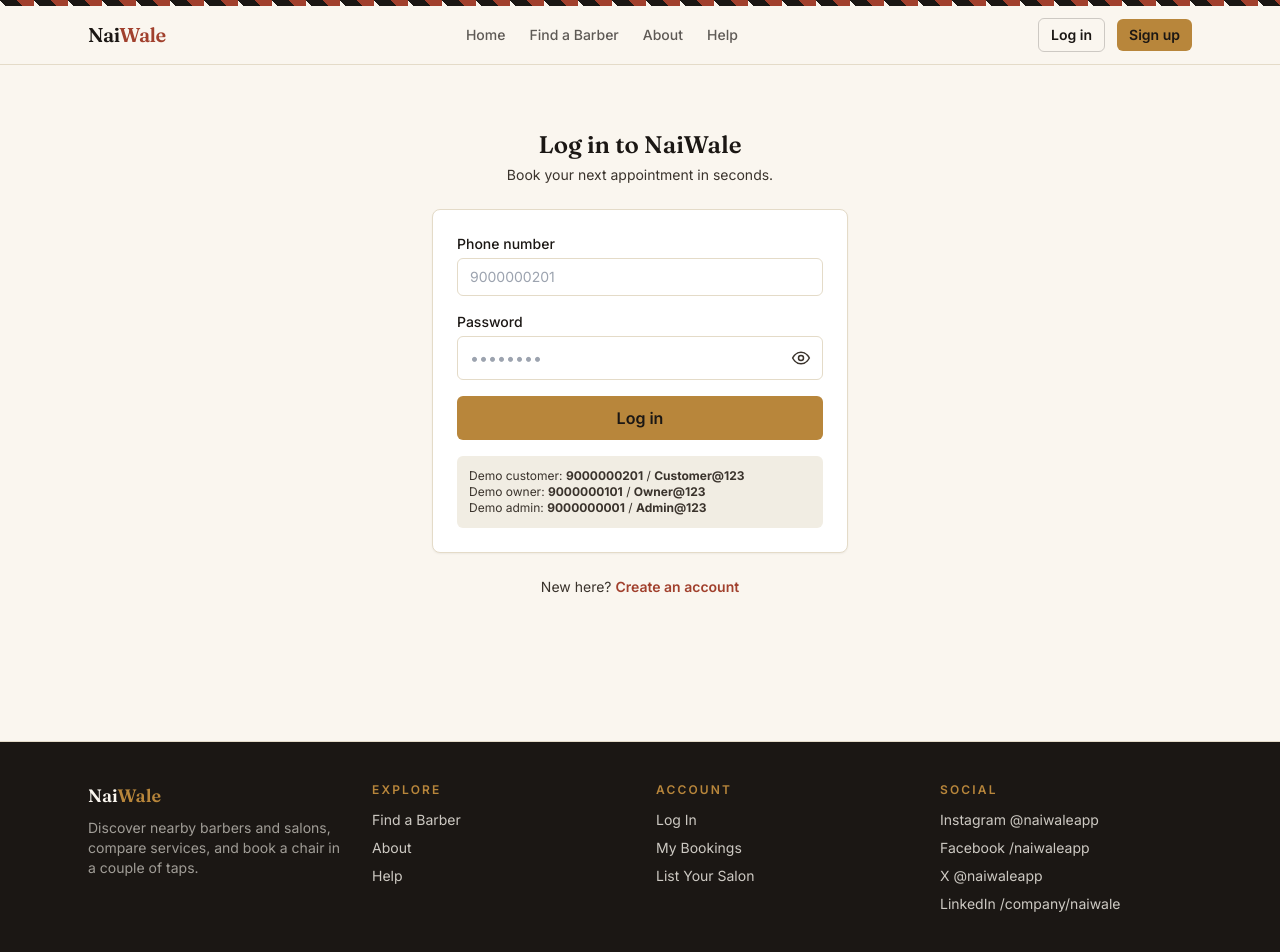
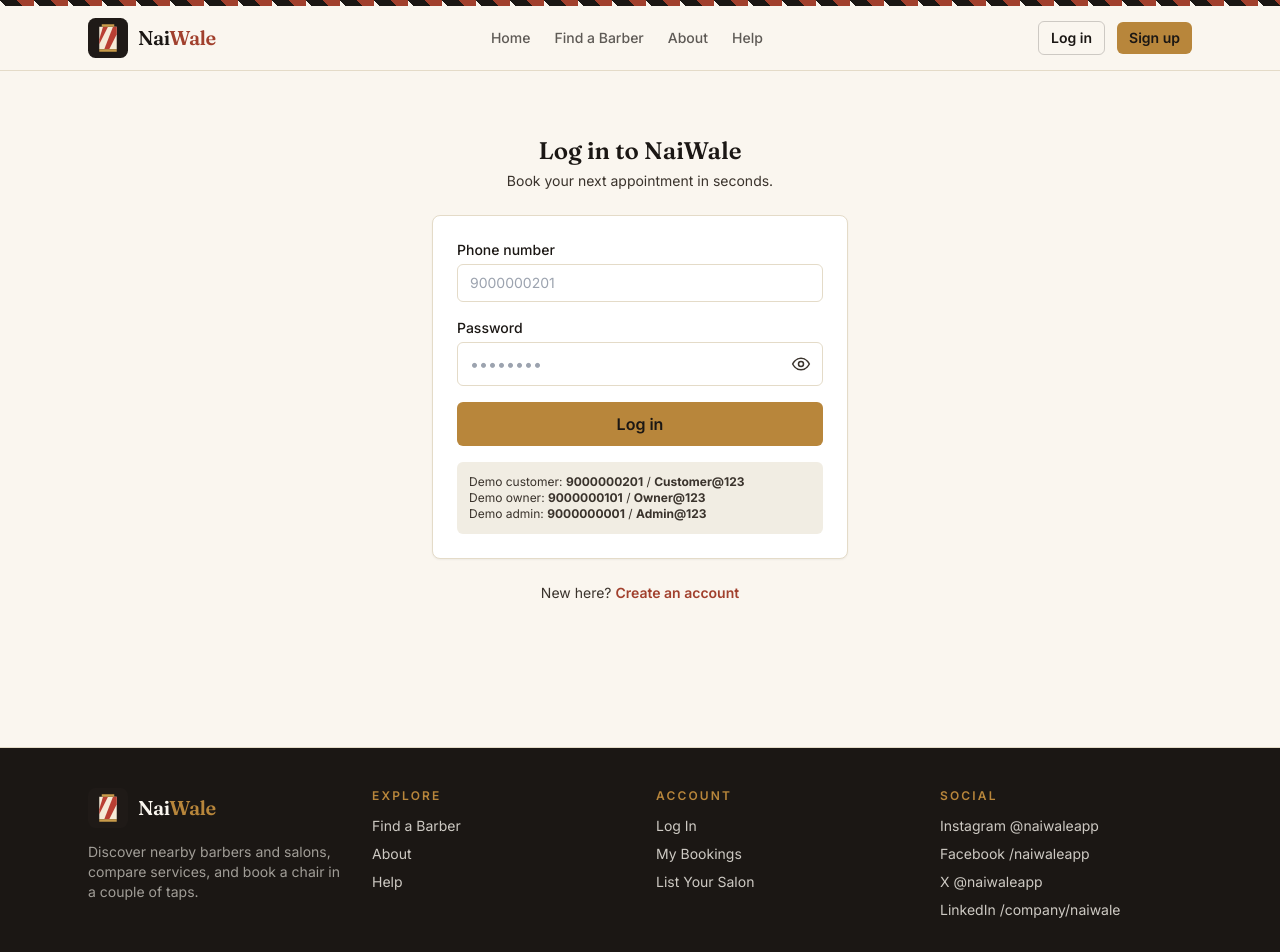
Before and after one commit to naiwaleofficial-git/nw-f, a React (Vite) app: page /login in a window 1280 px wide. Shown: the top 952 px of the page. Built offline with nearby package versions, Linux system fonts and the light colour scheme; no server answers.

Commit message:
logo, relavent page by role

```diff
--- a/src/App.jsx
+++ b/src/App.jsx
@@ -5,6 +5,7 @@ import { useAuthStore } from "./store/authStore.js";
 import Navbar from "./components/layout/Navbar.jsx";
 import Footer from "./components/layout/Footer.jsx";
 import ProtectedRoute from "./routes/ProtectedRoute.jsx";
+import CustomerLayout from "./routes/CustomerLayout.jsx";
 
 import Home from "./pages/Home.jsx";
 import Search from "./pages/Search.jsx";
@@ -34,6 +35,7 @@ export default function App() {
 
       <main className="flex-1">
         <Routes>
+          <Route element={<CustomerLayout />}>
           <Route path="/" element={<Home />} />
           <Route path="/search" element={<Search />} />
           <Route path="/salons/:id" element={<SalonDetails />} />
@@ -51,6 +53,8 @@ export default function App() {
               </ProtectedRoute>
             }
           />
+
+          </Route>
 
           <Route
             path="/owner"
--- /dev/null
+++ b/src/components/common/BrandLogo.jsx
@@ -0,0 +1,10 @@
+export default function BrandLogo({ inverse = false }) {
+  return (
+    <span className="inline-flex shrink-0 items-center gap-2.5">
+      <img src="/favicon.svg" alt="" className="h-10 w-10" width="40" height="40" />
+      <span className={`font-display text-xl font-semibold tracking-tight ${inverse ? "text-paper" : "text-ink"}`}>
+        Nai<span className={inverse ? "text-brass" : "text-clay"}>Wale</span>
+      </span>
+    </span>
+  );
+}
--- a/src/components/layout/Footer.jsx
+++ b/src/components/layout/Footer.jsx
@@ -1,4 +1,7 @@
 import { Link } from "react-router-dom";
+import BrandLogo from "../common/BrandLogo.jsx";
+import { useAuthStore } from "../../store/authStore.js";
+import { dashboardFor } from "../../utils/navigation.js";
 
 const SOCIAL_LINKS = [
   { label: "Instagram", handle: "@naiwaleapp", href: "https://instagram.com/naiwaleapp" },
@@ -8,14 +11,24 @@ const SOCIAL_LINKS = [
 ];
 
 export default function Footer() {
+  const { user, isAuthenticated } = useAuthStore();
+  const dashboard = isAuthenticated ? dashboardFor(user?.role) : null;
+  if (dashboard) {
+    return (
+      <footer className="mt-8 border-t border-line px-4 py-5">
+        <div className="mx-auto flex max-w-6xl flex-wrap items-center justify-between gap-3">
+          <Link to={dashboard}><BrandLogo /></Link>
+          <p className="text-xs text-ink-soft">Copyright {new Date().getFullYear()} NaiWale.</p>
+        </div>
+      </footer>
+    );
+  }
   return (
     <footer className="mt-20 border-t border-line bg-ink text-paper/80">
       <div className="mx-auto max-w-6xl px-4 py-10 sm:px-6">
         <div className="grid gap-8 sm:grid-cols-2 lg:grid-cols-4">
           <div>
-            <p className="font-display text-lg font-semibold text-paper">
-              Nai<span className="text-brass">Wale</span>
-            </p>
+            <Link to="/"><BrandLogo inverse /></Link>
             <p className="mt-2 max-w-xs text-sm text-paper/60">
               Discover nearby barbers and salons, compare services, and book a chair in a couple of taps.
             </p>
--- a/src/components/layout/Navbar.jsx
+++ b/src/components/layout/Navbar.jsx
@@ -1,11 +1,14 @@
 import { useEffect, useState } from "react";
 import { Link, NavLink, useNavigate } from "react-router-dom";
 import { useAuthStore } from "../../store/authStore.js";
+import BrandLogo from "../common/BrandLogo.jsx";
+import { dashboardFor } from "../../utils/navigation.js";
 
 export default function Navbar() {
   const { user, isAuthenticated, logout } = useAuthStore();
   const [isMenuOpen, setIsMenuOpen] = useState(false);
   const navigate = useNavigate();
+  const dashboard = isAuthenticated ? dashboardFor(user?.role) : null;
 
   const handleLogout = async () => {
     await logout();
@@ -38,13 +41,12 @@ export default function Navbar() {
     <header className="sticky top-0 z-40 border-b border-line bg-paper/95 backdrop-blur">
       <div className="barber-stripe" />
       <nav className="mx-auto flex max-w-6xl items-center justify-between px-4 py-3 sm:px-6">
-        <Link to="/" className="flex items-center gap-2">
-          <span className="font-display text-xl font-semibold tracking-tight text-ink">
-            Nai<span className="text-clay">Wale</span>
-          </span>
+        <Link to={dashboard || "/"} onClick={closeMenu} className="flex items-center gap-2">
+          <BrandLogo />
         </Link>
 
         <div className="hidden items-center gap-6 md:flex">
+          {!dashboard && <>
           <NavLink to="/" className={navLinkClass} end>
             Home
           </NavLink>
@@ -62,6 +64,7 @@ export default function Navbar() {
               My Bookings
             </NavLink>
           )}
+          </>}
           {isAuthenticated && user?.role === "SALON_OWNER" && (
             <NavLink to="/owner" className={navLinkClass}>
               Owner Dashboard
@@ -124,6 +127,7 @@ export default function Navbar() {
       {isMenuOpen && (
         <div className="border-t border-line bg-paper px-4 pb-4 pt-2 shadow-lg md:hidden">
           <div className="mx-auto flex max-w-6xl flex-col gap-1">
+            {!dashboard && <>
             <NavLink to="/" className={mobileNavLinkClass} onClick={closeMenu} end>
               Home
             </NavLink>
@@ -141,6 +145,7 @@ export default function Navbar() {
                 My Bookings
               </NavLink>
             )}
+            </>}
             {isAuthenticated && user?.role === "SALON_OWNER" && (
               <NavLink to="/owner" className={mobileNavLinkClass} onClick={closeMenu}>
                 Owner Dashboard
--- a/src/pages/Login.jsx
+++ b/src/pages/Login.jsx
@@ -2,6 +2,7 @@ import { useState } from "react";
 import { Link, useLocation, useNavigate } from "react-router-dom";
 import toast from "react-hot-toast";
 import { useAuthStore } from "../store/authStore.js";
+import { dashboardFor } from "../utils/navigation.js";
 
 export default function Login() {
   const [phone, setPhone] = useState("");
@@ -19,7 +20,7 @@ export default function Login() {
     try {
       const user = await login({ phone, password });
       toast.success(`Welcome back, ${user.name.split(" ")[0]}!`);
-      const redirectTo = location.state?.from?.pathname || (user.role === "ADMIN" ? "/admin" : user.role === "SALON_OWNER" ? "/owner" : "/");
+      const redirectTo = dashboardFor(user.role) || location.state?.from?.pathname || "/";
       navigate(redirectTo, { replace: true });
     } catch (err) {
       toast.error(err.message);
--- /dev/null
+++ b/src/routes/CustomerLayout.jsx
@@ -0,0 +1,11 @@
+import { Navigate, Outlet } from "react-router-dom";
+import { useAuthStore } from "../store/authStore.js";
+import { dashboardFor } from "../utils/navigation.js";
+import LoadingSpinner from "../components/common/LoadingSpinner.jsx";
+
+export default function CustomerLayout() {
+  const { user, isAuthenticated, isLoading } = useAuthStore();
+  if (isLoading) return <LoadingSpinner label="Checking your session..." />;
+  const dashboard = isAuthenticated ? dashboardFor(user?.role) : null;
+  return dashboard ? <Navigate to={dashboard} replace /> : <Outlet />;
+}
--- /dev/null
+++ b/src/utils/navigation.js
@@ -0,0 +1,5 @@
+export function dashboardFor(role) {
+  if (role === "ADMIN") return "/admin";
+  if (role === "SALON_OWNER") return "/owner";
+  return null;
+}
```
